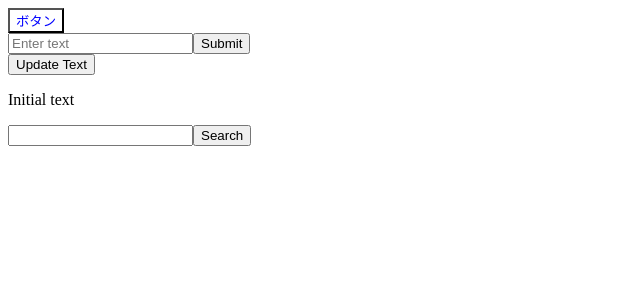
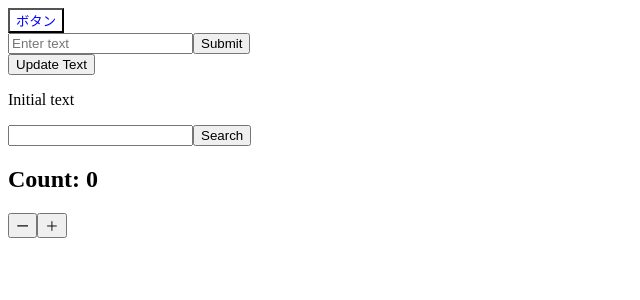
Before and after one commit to KeisukeHoshino/ui-test, a React (Vite) app: page / in a window 1280 px wide. Shown: the top 300 px of the page, without its empty margins (0-640 px from the left). Built offline with nearby package versions, Linux system fonts and the light colour scheme.

Commit message:
Counterのstory追加

```diff
--- a/src/App.tsx
+++ b/src/App.tsx
@@ -1,5 +1,6 @@
 import AsyncComponent from "./components/AsyncComponent";
 import Button from "./components/Button";
+import Counter from "./components/Counter";
 import Form from "./components/Form";
 import { UserSearch } from "./components/UserSearch";
 
@@ -10,6 +11,7 @@ function App() {
       <Form />
       <AsyncComponent />
       <UserSearch />
+      <Counter />
     </>
   );
 }
```
Also changed, not shown: 1 other file (tests, documents, lock files or other folders).
